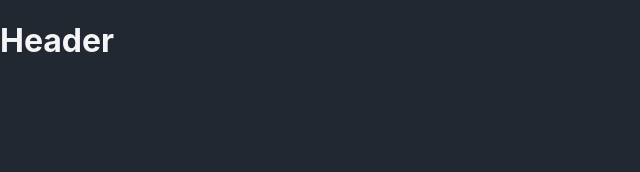
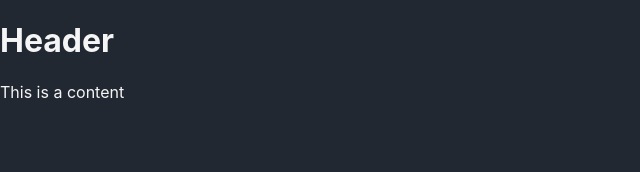
Before and after one commit to AlanPoveda/React-Components, a Next.js app: page / in a window 1280 px wide. Shown: the top 172 px of the page, without its empty margins (0-640 px from the left). Built offline with nearby package versions, Linux system fonts and the light colour scheme.

Commit message:
Content component

```diff
--- a/pages/index.js
+++ b/pages/index.js
@@ -1,10 +1,11 @@
 import  Header  from "./src/components/Header"
+import Content from "./src/components/Content"
 
 export default function Home() {
   return (
     <div>
       <Header />
-
+      <Content />
     </div>
   )
 }
--- /dev/null
+++ b/pages/src/components/Content/index.jsx
@@ -0,0 +1,11 @@
+import styles from "./styles.module.scss"
+
+export default function Content(){
+
+
+    return(
+        <div>
+            <p className={styles.text}>This is a content</p>
+        </div>
+    );
+}
--- /dev/null
+++ b/pages/src/components/Content/styles.module.scss
@@ -0,0 +1,3 @@
+.text{
+    color: whitesmoke;
+}
```
